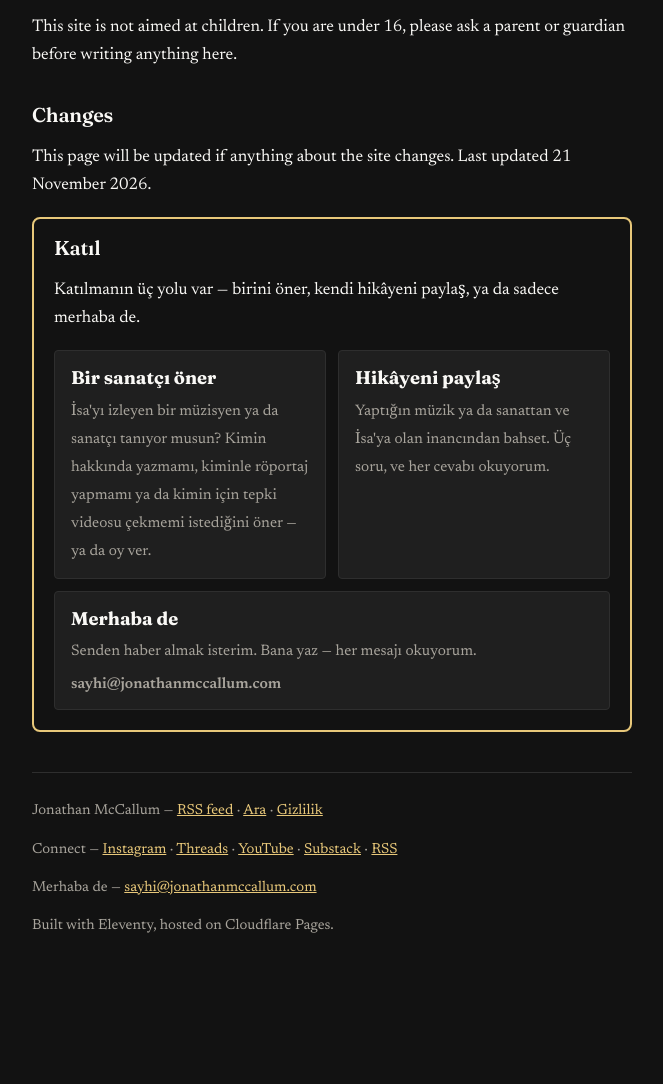
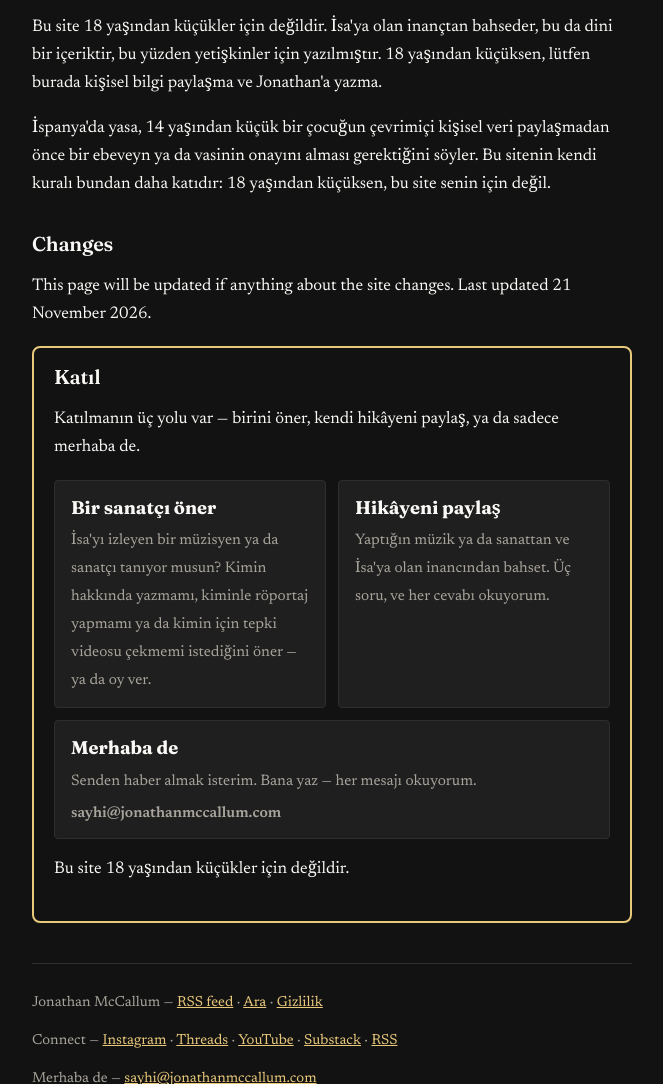
Before and after one commit to streamjonathan/jonathanmccallum-tr, an Eleventy site: page content/pages/privacy.md in a window 1280 px wide. Shown: the part 1728-2812 px from the top of the page, without its empty margins (308-971 px from the left). Before the commit the page ends 2728 px from the top, so only its background shows below. Built offline with nearby package versions, Linux system fonts and the light colour scheme; Eleventy itself is replaced by a stand-in of ours; files that its build step writes are made by us from their sources.

Commit message:
Add under-18 notice: site is not for people under 18 (Get involved + privacy Children section) [tr]

```diff
--- a/_includes/get-involved.njk
+++ b/_includes/get-involved.njk
@@ -16,4 +16,5 @@
       <span class="get-involved__email" data-contact-email-text>Bana e-posta gönder</span>
     </a>
   </div>
+  <p>Bu site 18 yaşından küçükler için değildir.</p>
 </section>
--- a/content/pages/privacy.md
+++ b/content/pages/privacy.md
@@ -42,7 +42,9 @@ The legal basis for the chat is legitimate interest: running a small site that a
 
 ## Children
 
-This site is not aimed at children. If you are under 16, please ask a parent or guardian before writing anything here.
+Bu site 18 yaşından küçükler için değildir. İsa'ya olan inançtan bahseder, bu da dini bir içeriktir, bu yüzden yetişkinler için yazılmıştır. 18 yaşından küçüksen, lütfen burada kişisel bilgi paylaşma ve Jonathan'a yazma.
+
+İspanya'da yasa, 14 yaşından küçük bir çocuğun çevrimiçi kişisel veri paylaşmadan önce bir ebeveyn ya da vasinin onayını alması gerektiğini söyler. Bu sitenin kendi kuralı bundan daha katıdır: 18 yaşından küçüksen, bu site senin için değil.
 
 ## Changes
 
```
